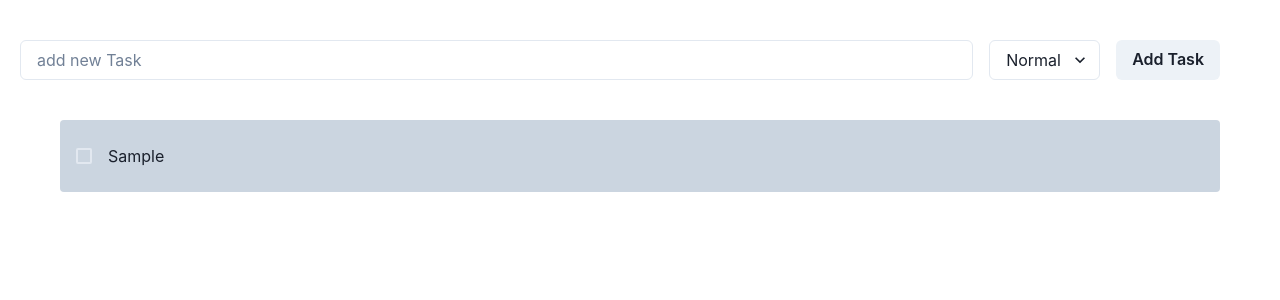
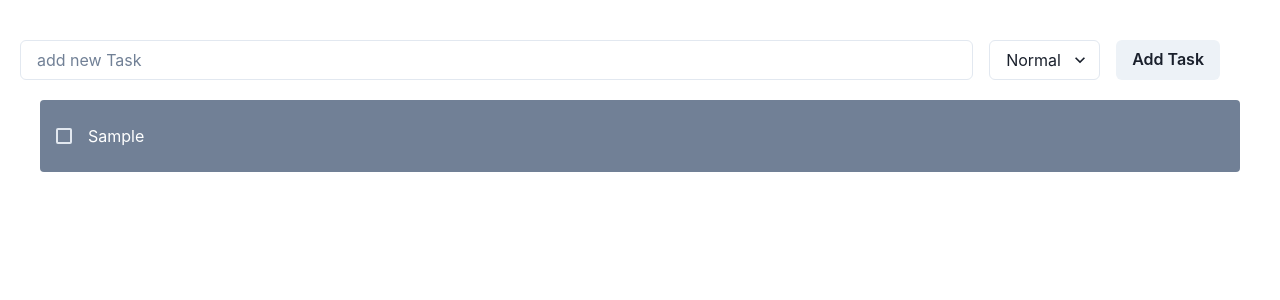
Before and after one commit to AYA2300/recoil, a React (Vite) app: page / in a window 1280 px wide. Both pictures are taken after typing "Sample" into the empty fields and a click on the button "Add Task". Shown: the top 300 px of the page. Built offline with nearby package versions, Linux system fonts and the light colour scheme.

Commit message:
fix colors & remove sort priorety

```diff
--- a/src/componenets/Form.tsx
+++ b/src/componenets/Form.tsx
@@ -1,5 +1,3 @@
-import React from "react";
-
 const Form = () => {
 	return <div>Form</div>;
 };
--- a/src/componenets/todolist.tsx
+++ b/src/componenets/todolist.tsx
@@ -1,19 +1,25 @@
 import { useState } from "react";
-import { useRecoilState, useRecoilValue } from "recoil";
-import { todoListFilterState, todoListState } from "../state/todostate";
-import { Box, Button, Checkbox, Input, Select } from "@chakra-ui/react";
+import {
+	useRecoilState,
+	// useRecoilValue
+} from "recoil";
+import {
+	PRIORITIES,
+	//  todoListFilterState,
+	todoListState,
+} from "../state/todostate";
+import { Box, Button, Checkbox, Flex, Input, Select } from "@chakra-ui/react";
+import { getCurrentColor } from "../lib/getCurrentColor";
 
 function TodoList() {
 	const [todos, setTodos] = useRecoilState(todoListState);
-	const filteredTodo = useRecoilValue(todoListFilterState);
+	// const filteredTodo = useRecoilValue(todoListFilterState);
 	const [newTask, setNewTask] = useState("");
-	const [priority, setPriority] = useState<"high" | "medium" | "normal">(
-		"normal"
-	);
+	const [priority, setPriority] = useState<PRIORITIES>("normal");
 
 	const addTask = () => {
-		setTodos([
-			...todos,
+		setTodos((prev) => [
+			...prev,
 			{ id: Date.now(), text: newTask, priority, completed: false },
 		]);
 		setNewTask("");
@@ -48,16 +54,14 @@ function TodoList() {
 				<div>
 					<Select
 						value={priority}
-						onChange={(e) =>
-							setPriority(e.target.value as "high" | "medium" | "normal")
-						}
+						onChange={(e) => setPriority(e.target.value as PRIORITIES)}
 						style={{
 							width: "fit-content",
 						}}
 					>
-						<option value="High">High</option>
-						<option value="medium">Medium</option>
-						<option value="normal">Normal</option>
+						<option value={"high"}>High</option>
+						<option value={"medium"}>Medium</option>
+						<option value={"normal"}>Normal</option>
 					</Select>
 				</div>
 				<Button size="md" onClick={addTask}>
@@ -65,13 +69,20 @@ function TodoList() {
 				</Button>
 			</Box>
 
-			{filteredTodo.map((todo) => (
+			<Flex
+				flexDirection={"column"}
+				gap={5}
+				alignItems={"center"}
+				mt={5}
+				mx={5}
+			>
+				{todos.map((todo) => (
 					<Box
-					m={10}
+						w={"100%"}
 						p={4}
 						key={todo.id}
 						alignItems="center"
-					bg={todo.completed ? "gray.200" : "gray.300"}
+						bg={todo.completed ? "gray.300" : getCurrentColor(todo.priority)}
 						rounded={"4px"}
 					>
 						<Checkbox
@@ -82,12 +93,14 @@ function TodoList() {
 								textDecoration={todo.completed ? "line-through" : "none"}
 								p={2}
 								flex={1}
+                color={"white"}
 							>
 								{todo.text}
 							</Box>
 						</Checkbox>
 					</Box>
 				))}
+			</Flex>
 		</Box>
 	);
 }
--- /dev/null
+++ b/src/lib/getCurrentColor.ts
@@ -0,0 +1,12 @@
+import { PRIORITIES } from "../state/todostate";
+
+export const getCurrentColor = (priority: PRIORITIES) => {
+	switch (priority) {
+		case "high":
+			return "red.500";
+		case "medium":
+			return "orange.500";
+		case "normal":
+			return "gray.500";
+	}
+};
--- a/src/state/todostate.ts
+++ b/src/state/todostate.ts
@@ -1,9 +1,13 @@
-import { atom, selector } from "recoil";
+import { atom,
+  // selector
+ } from "recoil";
+
+export type PRIORITIES = "high" | "medium" | "normal"
 
 export type Todo = {
   id: number;
   text: string;
-  priority: "high" | "medium" | "normal";
+  priority: PRIORITIES;
   completed: boolean;
 }
 
@@ -12,13 +16,13 @@ export const todoListState = atom<Todo[]>({
   default: [],
 });
 
-export const todoListFilterState = selector({
-  key: "todoListFilterState",
-  get: ({ get }) => {
-    const list = get(todoListState);
-    return list.sort((a, b) => {
-      const priorities = { high: 0, medium: 1, normal: 2 };
-      return priorities[a.priority] - priorities[b.priority];
-    });
-  },
-});
+// export const todoListFilterState = selector({
+//   key: "todoListFilterState",
+//   get: ({ get }) => {
+//     const list = get(todoListState);
+//     return list.sort((a, b) => {
+//       const priorities = { high: 0, medium: 1, normal: 2 };
+//       return priorities[a.priority] - priorities[b.priority];
+//     });
+//   },
+// });
```
Lines whose indentation alone changed are shown as unchanged.
